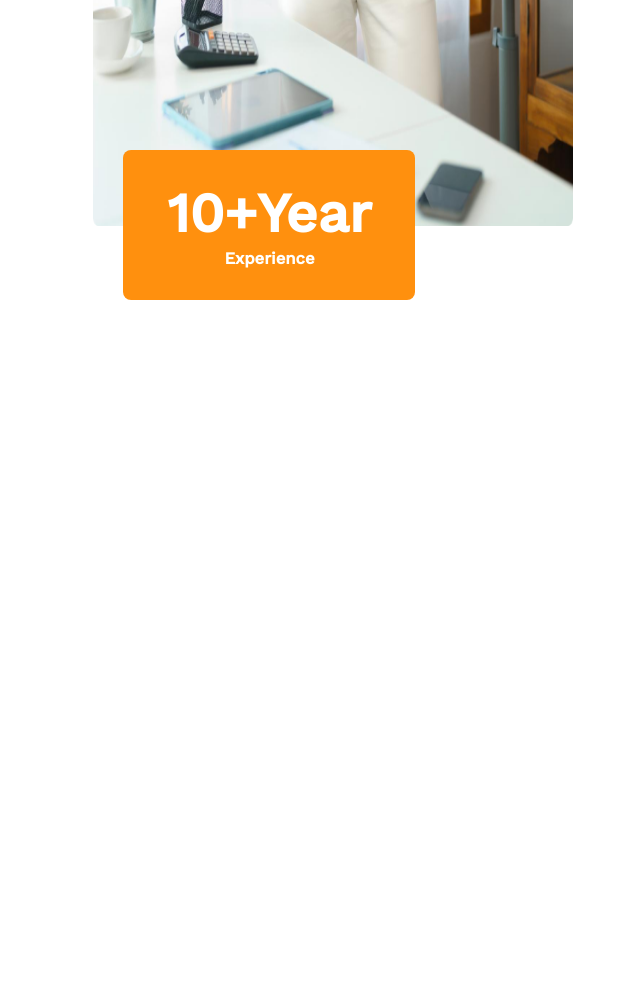
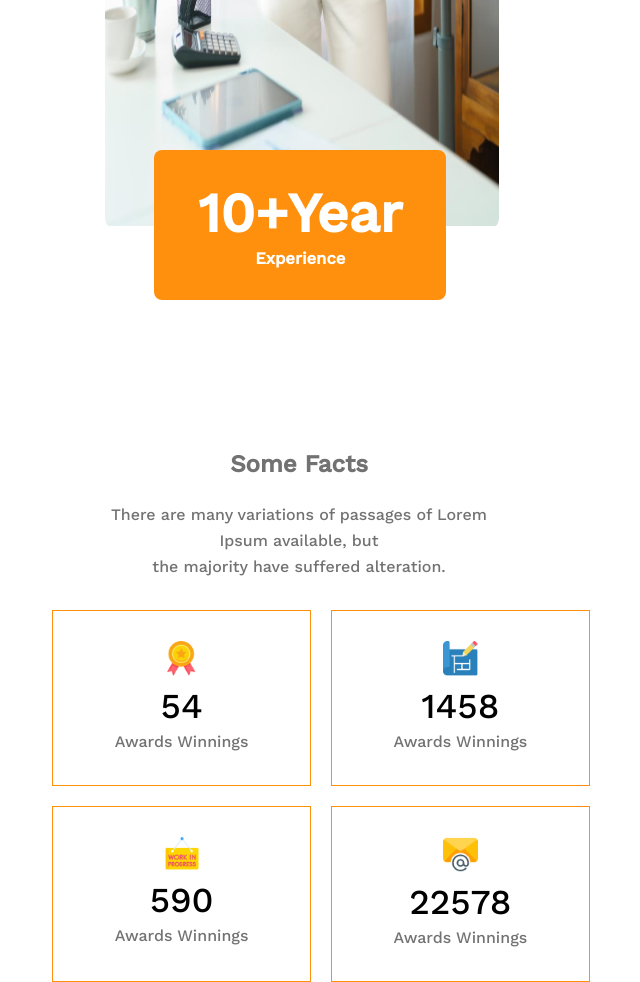
Before and after one commit to Sohan-R30/g3-architects-project, a plain HTML site: page index.html in a window 768 px wide. Shown: the part 4828-5810 px from the top of the page, without its empty margins (63-703 px from the left). Before the commit the page ends 5128 px from the top, so only its background shows below. Drawn offline with nearby package versions, Linux system fonts and the light colour scheme.

Commit message:
facts section added

```diff
--- a/index.html
+++ b/index.html
@@ -119,6 +119,39 @@
                 </div>
             </div>
         </section>
+        <!-- Fact section start -->
+        <section class="facts">
+            <div class="fact-text">
+                <h2 class="fact-title">
+                    Some Facts
+                </h2>
+                <p class="fact-description description">
+                    There are many variations of passages of Lorem Ipsum available, but <br> the majority have suffered alteration.
+                </p>
+            </div>
+            <div class="fact-boxs">
+                <div class="fact-box">
+                    <img src="images/icons/ribon.png" alt="">
+                    <p class="fact-count">54</p>
+                    <p class="fact-title">Awards Winnings</p>
+                </div>
+                <div class="fact-box">
+                    <img src="images/icons/projects.png" alt="">
+                    <p class="fact-count">1458</p>
+                    <p class="fact-title">Awards Winnings</p>
+                </div>
+                <div class="fact-box">
+                    <img src="images/icons/customers.png" alt="">
+                    <p class="fact-count">590</p>
+                    <p class="fact-title">Awards Winnings</p>
+                </div>
+                <div class="fact-box">
+                    <img src="images/icons/email.png" alt="">
+                    <p class="fact-count">22578</p>
+                    <p class="fact-title">Awards Winnings</p>
+                </div>
+            </div>
+        </section>
     </main>
     <footer>
 
--- a/styles/responsive.css
+++ b/styles/responsive.css
@@ -100,15 +100,14 @@
     }
     .features{
         grid-template-columns: 1fr;
-        justify-content: center;
-        align-items: center;
         min-width: 100%;
+
     }
     .features-image-container{
         grid-template-columns: 1fr ;
         justify-content: center;
-        margin-left: auto;
         width: 40%;
+        margin: auto;
     }
     .image, .image img{
         width: 300px;
@@ -127,10 +126,20 @@
         width: 90%;
     }
     .experience-image-container img{
-        width: 80%;
+        width: 75%;
         margin-left: 0;
     }
     .btn{
-        margin-left: 150px;
+        right: 10%;
+    }
+    .fact-boxs{
+        grid-template-columns: repeat(2, 1fr);
+        grid-gap: 20px;
+        margin: auto;
+    }
+    .fact-text{
+        margin-top: 150px;
+        text-align: center;
+        width: 50%;
     }
 }
--- a/styles/style.css
+++ b/styles/style.css
@@ -143,7 +143,7 @@ main{
 }
 .experience-image-container{
     position: relative;
-    width: 600px;
+    width: 80%;
     height: 1132px;
 }
 .experience-image-container img{
@@ -185,8 +185,38 @@ main{
     font-size: 55px;
     width: 258px;
     margin: auto;
-    /* height: 109px; */
 }
 .btn small{
     text-align: center;
 }
+/* facts section styles start */
+.fact-text{
+    margin-left: 170px;
+}
+.fact-boxs{
+    display: grid;
+    grid-template-columns: repeat(4,1fr);
+    grid-gap: 104px;
+    justify-content: center;
+    margin-top: 80px;
+    margin-left: 200px;
+    width: 70%;
+}
+.fact-title{
+    margin-bottom: 24px;
+    color: #727272;
+}
+
+.fact-box{
+    text-align: center;
+    border: 1px solid #FF900E;
+    padding: 30px 30px 10px 30px ;
+}
+.fact-count{
+    padding-bottom: 5px;
+    padding-top: 5px;
+    font-size: 35px;
+}
+.fact-box img{
+    width: 35px;
+}
```
